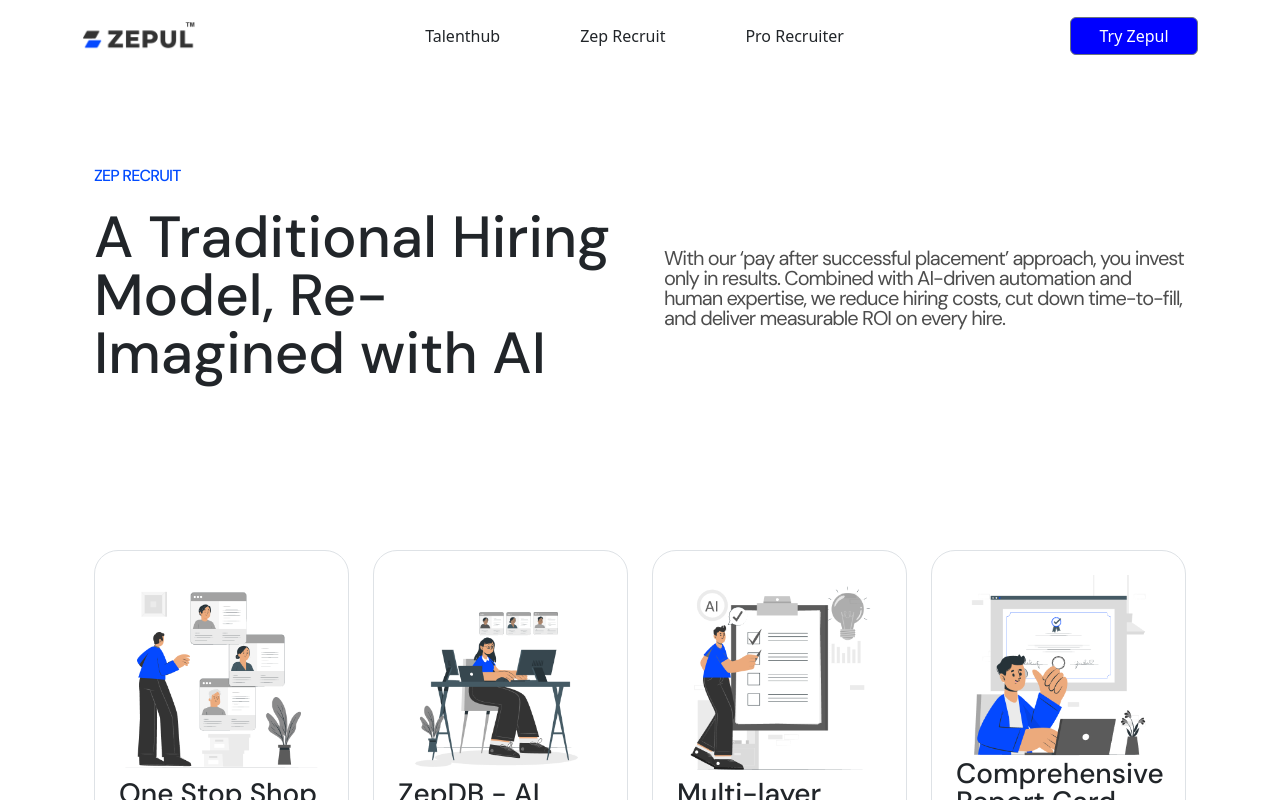
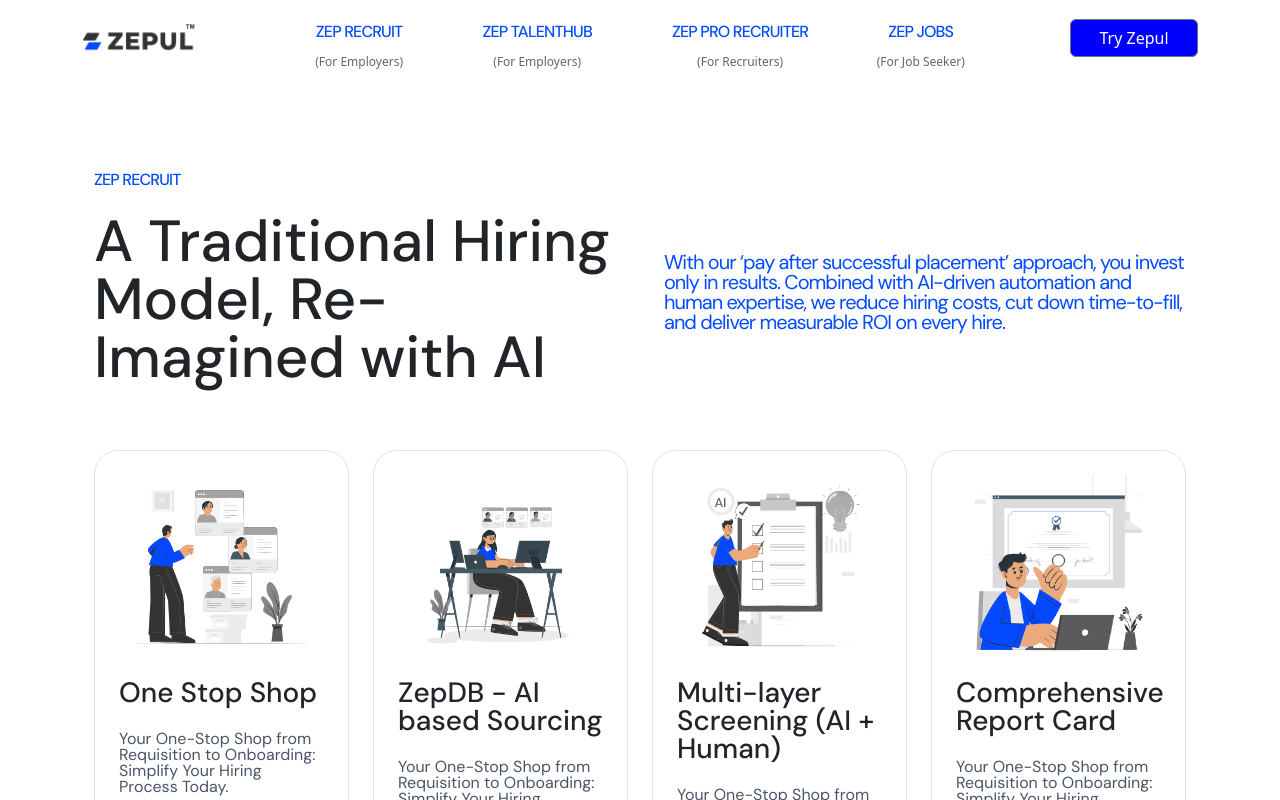
Before and after one commit to princeratheezepul/zepul, a React (Vite) app: page /ZepRecruit in a window 1280 px wide. Shown: the top 800 px of the page. Built offline with nearby package versions, Linux system fonts and the light colour scheme.

Commit message:
frontend improved

```diff
--- a/src/Components/HomeHeroSection.jsx
+++ b/src/Components/HomeHeroSection.jsx
@@ -1,7 +1,9 @@
 import React, { Fragment } from "react";
 import "../styles/HeroSection.css";
+import { useNavigate } from "react-router";
 
 const HeroSection = () => {
+  const router = useNavigate();
   return (
     <Fragment>
       <div className="container-fluid">
@@ -28,17 +30,25 @@
               </p>
             </div>
             <div className="btn-grp mt-5 d-flex gap-4">
-              <a className="sign-in-button hero" href="https://app.zepul.com/login">Try Zepul</a>
+              {/* <a className="sign-in-button hero" href="https://app.zepul.com/login">Try Zepul</a> */}
+              <button
+                className="btn btn-secondary w-[8rem]"
+                type="button"
+                id="loginDropdown"
+                style={{ backgroundColor: "blue", color: "white" }}
+                onClick={() =>
+                  (window.location.href = "https://app.zepul.com/login")
+                }
+              >
+                Try Zepul
+              </button>
+
               {/* <button className="sign-in-button hero">Try Zepul</button> */}
               {/* <button className="learn-more-button hero">Learn more</button> */}
             </div>
           </div>
           <div className="col-md-5 col-sm-12 col-xl-7 order-lg-2 order-sm-first ">
-            <img
-              src="/assets/1. The Future of recruitment is here.png"
-              alt=""
-              className="hero-img"
-            />
+            <img src="/assets/1.TFOR.png" alt="" className="hero-img" />
           </div>
         </div>
       </div>
--- a/src/Components/TalentHub/TalentHubHeader.jsx
+++ b/src/Components/TalentHub/TalentHubHeader.jsx
@@ -35,7 +35,7 @@
 
         <div className="max-w-md mt-4 md:mt-0">
           <p
-            className="text-gray-700"
+            className=" text-[#024bff]"
             style={{
               fontFamily: '"DM Sans", sans-serif',
               fontWeight: 400,
--- a/src/Components/ZepRecruit/FeatureCards.jsx
+++ b/src/Components/ZepRecruit/FeatureCards.jsx
@@ -27,18 +27,21 @@
   ];
 
   return (
-    <section className="container mx-auto px-4 py-16">
+    <section className="container mx-auto px-4 py-8 ">
       <div className="grid md:grid-cols-2 lg:grid-cols-4 gap-6">
         {features.map((feature, index) => (
           <div
             key={index}
-            className="border border-gray-200 rounded-3xl p-6 h-full"
+            className="border border-gray-200 rounded-3xl p-6 h-full flex flex-col"
           >
-            <div className="flex flex-col">
             <div>
-                <img src={feature.img} alt="" />
+              <img
+                src={feature.img}
+                alt=""
+                className="w-full h-[180px] object-contain mb-6"
+              />
             </div>
-              <div>
+
             <h3
               className="mb-4"
               style={{
@@ -65,8 +68,6 @@
               {feature.description}
             </p>
           </div>
-            </div>
-          </div>
         ))}
       </div>
     </section>
--- a/src/Components/ZepRecruit/HeroSection.jsx
+++ b/src/Components/ZepRecruit/HeroSection.jsx
@@ -1,6 +1,6 @@
 export function HeroSection() {
   return (
-    <section className="container mx-auto px-4 py-16 md:py-24">
+    <section className="container mx-auto px-4 pt-12 pb-4 md:py-24">
       <div className="grid md:grid-cols-2 gap-12 items-start">
         {/* Left Section: Heading */}
         <div>
@@ -38,7 +38,7 @@
               fontFamily: '"DM Sans", sans-serif',
               fontWeight: 400,
               fontSize: "clamp(18px, 2vw, 20px)", // Responsive between 18px–20px
-              color: "#4D4D4D",
+              color: "#024bff",
               lineHeight: "1", // 100%
               letterSpacing: "-0.05em", // -5%
             }}
--- a/src/Components/ZepRecruit/WhyChooseUs.jsx
+++ b/src/Components/ZepRecruit/WhyChooseUs.jsx
@@ -38,7 +38,7 @@
             fontSize: "20px",
             lineHeight: "100%",
             letterSpacing: "-0.05em", // -5%
-            color: "#4D4D4D",
+            color: "#024bff",
           }}
           className="max-w-2xl mb-4"
         >
--- a/src/Shared/Header.jsx
+++ b/src/Shared/Header.jsx
@@ -16,19 +16,145 @@
             <nav className="navbar w-100">
               <ul className="nav-list d-flex w-100 justify-content-center gap-5 mb-0 p-0">
                 <li className="nav-item">
-                  <Link to="/zepTalentHub" className="nav-link">
-                    Talenthub
-                  </Link>
+                  <div className="flex flex-col leading-none">
+                    <Link
+                      to="/ZepRecruit"
+                      className="nav-link uppercase"
+                      style={{
+                        color: "#024bff",
+                        fontFamily: '"DM Sans", sans-serif',
+                        fontWeight: 500,
+                        fontSize: "16px",
+                        lineHeight: 1,
+                        letterSpacing: "-0.05em",
+                        margin: 0,
+                        padding: 0,
+                        display: "block",
+                      }}
+                    >
+                      Zep Recruit
+                    </Link>
+                    <p
+                      style={{
+                        fontSize: "12px",
+                        margin: 0,
+                        padding: 0,
+                        color: "#666",
+                        lineHeight: 1,
+                        display: "block",
+                        textAlign: "center", // <-- Center the text
+                      }}
+                    >
+                      (For Employers)
+                    </p>
+                  </div>
                 </li>
+
                 <li className="nav-item">
-                  <Link to="/ZepRecruit" className="nav-link">
-                    Zep Recruit
-                  </Link>
+                  <div className="flex flex-col leading-none">
+                    <Link
+                      to="/zepTalentHub"
+                      className="nav-link uppercase"
+                      style={{
+                        color: "#024bff",
+                        fontFamily: '"DM Sans", sans-serif',
+                        fontWeight: 500,
+                        fontSize: "16px",
+                        lineHeight: 1,
+                        letterSpacing: "-0.05em",
+                        margin: 0,
+                        padding: 0,
+                        display: "block",
+                      }}
+                    >
+                      Zep Talenthub
+                    </Link>
+                    <p
+                      style={{
+                        fontSize: "12px",
+                        margin: 0,
+                        padding: 0,
+                        color: "#666",
+                        lineHeight: 1,
+                        display: "block",
+                        textAlign: "center", // <-- Center the text
+                      }}
+                    >
+                      (For Employers)
+                    </p>
+                  </div>
                 </li>
+
                 <li className="nav-item">
-                  <Link to="/prorecruitor" className="nav-link">
-                    Pro Recruiter
-                  </Link>
+                  <div className="flex flex-col leading-none">
+                    <Link
+                      to="/prorecruitor"
+                      className="nav-link uppercase"
+                      style={{
+                        color: "#024bff",
+                        fontFamily: '"DM Sans", sans-serif',
+                        fontWeight: 500,
+                        fontSize: "16px",
+                        lineHeight: 1,
+                        letterSpacing: "-0.05em",
+                        margin: 0,
+                        padding: 0,
+                        display: "block",
+                      }}
+                    >
+                      Zep Pro Recruiter
+                    </Link>
+                    <p
+                      style={{
+                        fontSize: "12px",
+                        margin: 0,
+                        padding: 0,
+                        color: "#666",
+                        lineHeight: 1,
+                        display: "block",
+                        textAlign: "center", // <-- Center the text
+                      }}
+                    >
+                      (For Recruiters)
+                    </p>
+                  </div>
+                </li>
+
+                <li className="nav-item">
+                  <div className="flex flex-col leading-none">
+                    <a
+                      href="https://careers.zepul.com/"
+                      className="nav-link uppercase"
+                      style={{
+                        color: "#024bff",
+                        fontFamily: '"DM Sans", sans-serif',
+                        fontWeight: 500,
+                        fontSize: "16px",
+                        lineHeight: 1,
+                        letterSpacing: "-0.05em",
+                        margin: 0,
+                        padding: 0,
+                        display: "block",
+                      }}
+                      target="_blank"
+                      rel="noopener noreferrer"
+                    >
+                      Zep Jobs
+                    </a>
+                    <p
+                      style={{
+                        fontSize: "12px",
+                        margin: 0,
+                        padding: 0,
+                        color: "#666",
+                        lineHeight: 1,
+                        display: "block",
+                        textAlign: "center", // <-- Center the text
+                      }}
+                    >
+                      (For Job Seeker)
+                    </p>
+                  </div>
                 </li>
               </ul>
             </nav>
```
Also changed, not shown: src/Components/Recruitment-platform.jsx (+16 -10 lines), src/Components/TalentHub/FeatureCards.jsx (+12 -11 lines), src/Components/ZepRecruit/RecruitmentPartner.jsx (+10 -10 lines), src/Components/ZepRecruit/ServicesSection.jsx (+22 -11 lines), public/assets/1.TFOR.png (renamed from public/assets/1. The┬áFuture┬áof recruitment is here.png). Lines whose indentation alone changed are shown as unchanged.
